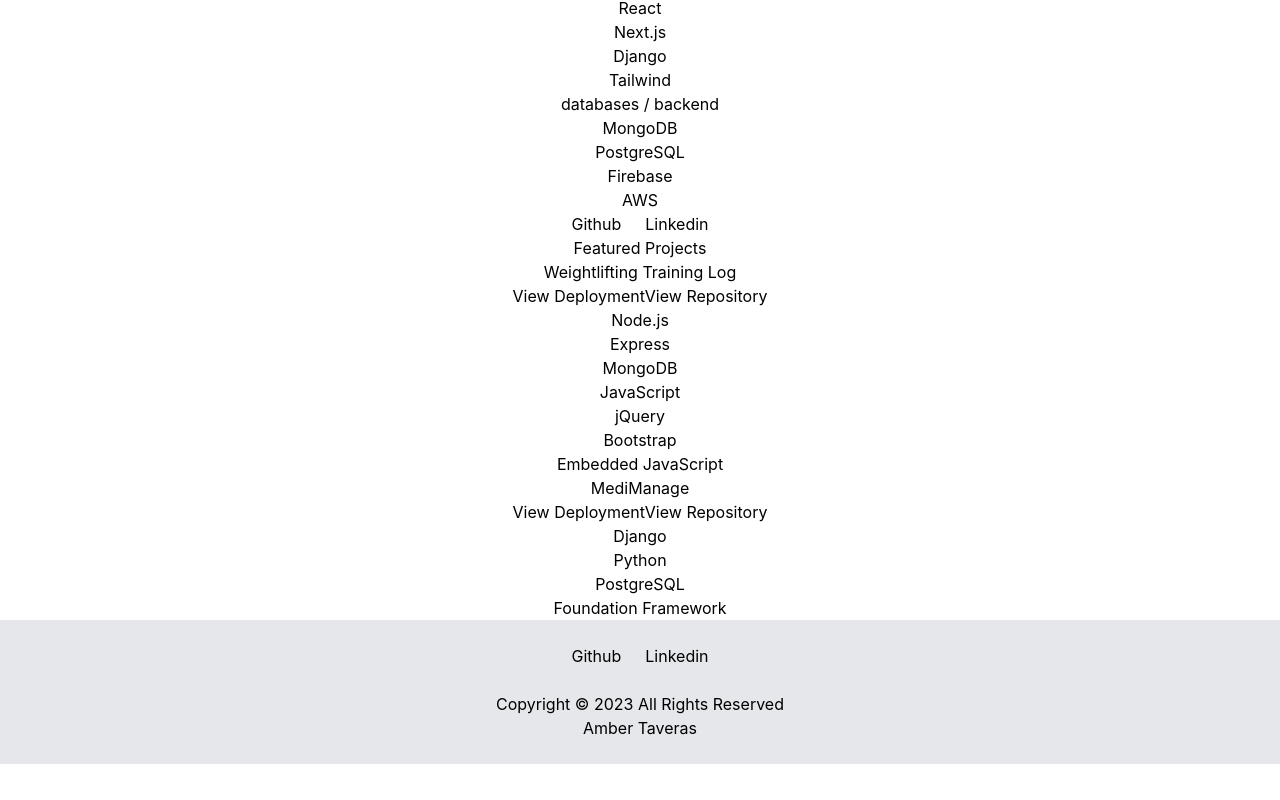
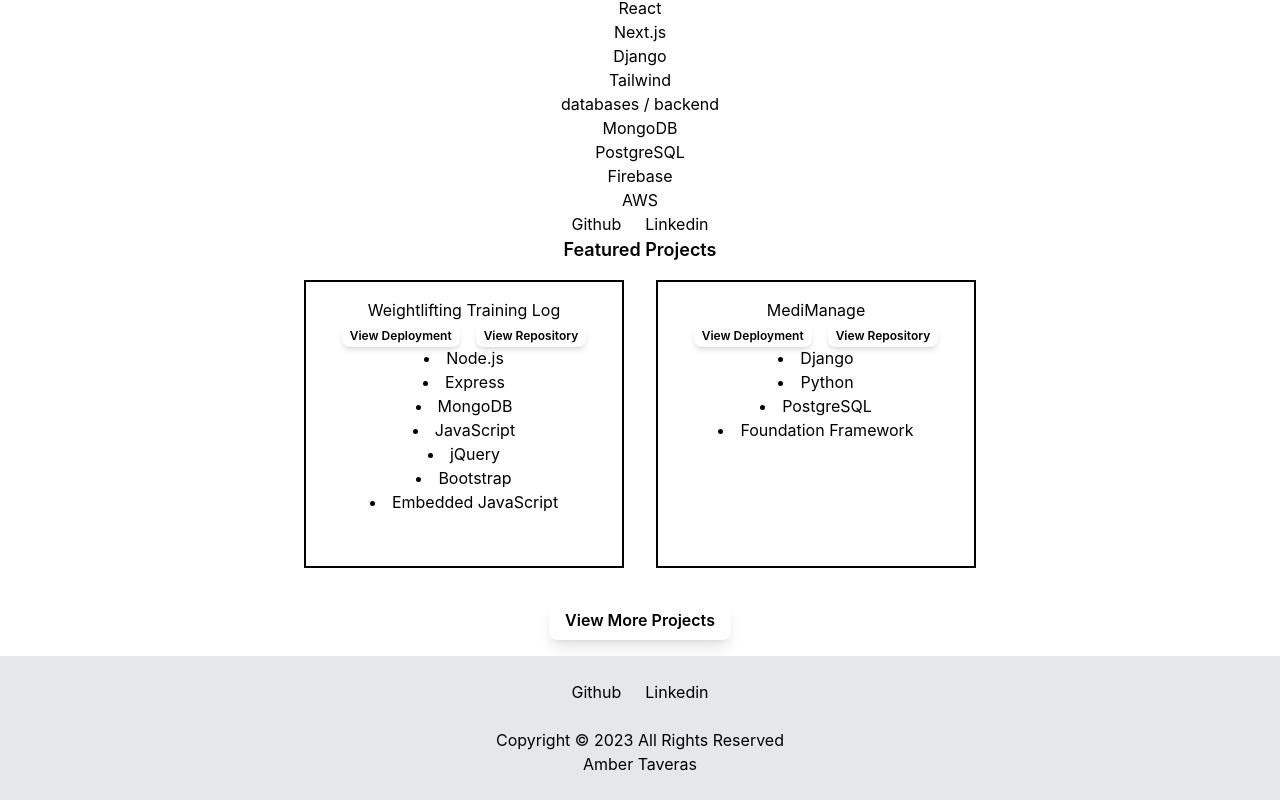
Before and after one commit to ambertav/portfolio, a React (Create React App) app: page /about in a window 1280 px wide. Shown: the part 496-1296 px from the top of the page. Before the commit the page ends 1260 px from the top, so only its background shows below. Built offline with nearby package versions, Linux system fonts and the light colour scheme.

Commit message:
adds prelim project styling

```diff
--- a/src/App.js
+++ b/src/App.js
@@ -15,12 +15,14 @@
   return (
     <div className="App">
       <Navigation />
+      <main>
       <Routes>
           <Route path='/' element={<Home />} />
           <Route path='/about' element={<About data={data} />} />
           <Route path='/projects' element={<Projects projects={data.projects} />} />
           <Route path='/resume' element={<Resume />} />
       </Routes>
+      </main>
       <Footer />
     </div>
   );
--- a/src/components/Project.js
+++ b/src/components/Project.js
@@ -1,20 +1,18 @@
 function Project (props) {
     return (
-        <div>
-            <ul>
+        <div class='flex justify-evenly items-center flex-wrap'>
             {props.projects.map((p, index) => {
                     return (
-                        <div key={index}>
+                        <div class='project-card' key={index}>
                             <p>{p.name}</p>
-                            <a href={p.deployLink} target="_blank">View Deployment</a>
-                            <a href={p.repoLink} target="_blank">View Repository</a>
+                            <a class='btn-secondary' href={p.deployLink} target="_blank" rel="noreferrer">View Deployment</a>
+                            <a class='btn-secondary' href={p.repoLink} target="_blank" rel="noreferrer">View Repository</a>
                             {p.stack.map((tech, index) => {
                                 return <li key={index}>{tech}</li>
                             })}
                         </div>
                     )
                 })}
-            </ul>
         </div>
     )
 }
--- a/src/index.css
+++ b/src/index.css
@@ -31,13 +31,27 @@
   .btn-primary {
     @apply mt-4 py-2 px-4 text-black font-semibold rounded-lg shadow-lg focus:outline-black focus:ring-2
     focus:ring-black focus:ring-opacity-75 transition
-    duration-700 ease-in-out hover:text-white hover:bg-black w-full;
+    duration-700 ease-in-out hover:text-white hover:bg-black;
+  }
+}
+
+@layer components {
+  .btn-secondary {
+    @apply m-2 py-1 px-2 text-xs text-black font-semibold rounded-lg shadow-md focus:outline-black focus:ring-2
+    focus:ring-black focus:ring-opacity-75 transition
+    duration-700 ease-in-out hover:text-white hover:bg-black hover:italic;
   }
 }
 
 @layer components {
   .bio {
     @apply flex justify-center content-center py-6 my-2
+  }
+}
+
+@layer components {
+  .project-card {
+    @apply p-4 m-4 border-black border-2 w-80 h-72
   }
 }
 
--- a/src/pages/About.js
+++ b/src/pages/About.js
@@ -2,8 +2,11 @@
 
 import Bio from '../components/Bio';
 import Project from '../components/Project';
+import { useNavigate } from 'react-router-dom';
 
 function About (props) {
+
+    const navigate = useNavigate();
 
     const [ bioLength, setBioLength ] = useState('long');
     const [ featuredProjects, setFeaturedProjects ] = useState(
@@ -30,8 +33,11 @@
                     </ul>
             </div>
             <Bio bioLength={bioLength} skills={props.data.skills} bio={props.data.bio} />
-            <h3>Featured Projects</h3>
-            <Project projects={featuredProjects} />
+            <h3 class='font-semibold text-lg'>Featured Projects</h3>
+            <div class='flex justify-evenly items-center flex-wrap'>
+                <Project projects={featuredProjects} />
+            </div>
+            <button class='btn-primary justify-center items-center mb-4' onClick={() => navigate('/projects')}>View More Projects</button>
         </div>
     );
 }
--- a/src/pages/Projects.js
+++ b/src/pages/Projects.js
@@ -2,9 +2,11 @@
 
 function Projects (props) {
     return (
-        <div>
-            <h1>Projects</h1>
-            <Project projects={props.projects}/>
+        <div class='h-5/6'>
+            <h1 class='text-2xl text-center font-semibold my-4'>Projects</h1>
+            <div class='flex items-center justify-center'>
+                <Project projects={props.projects}/>
+            </div>
         </div>
     )
 }
```
